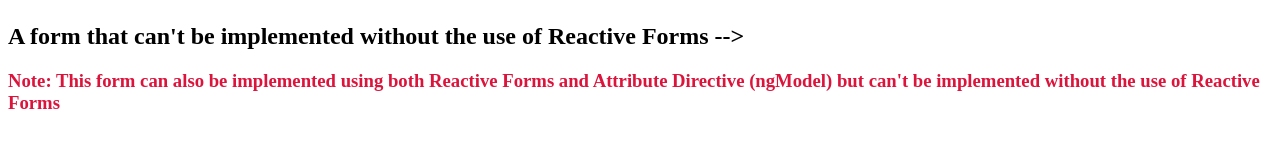
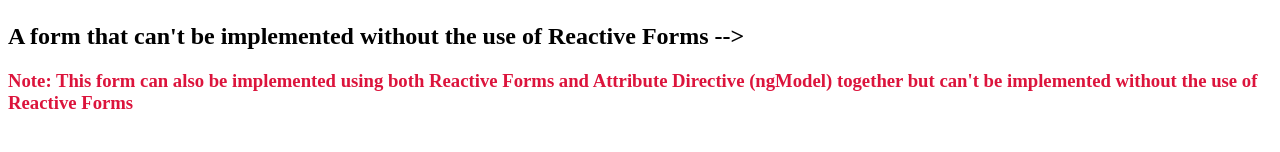
Before and after one commit to shahinzaman1o2/angular_jumpstart, an Angular app: page /reactiveForms-http-client in a window 1280 px wide. Shown: the part 157-309 px from the top of the page. Built offline with nearby package versions, Linux system fonts and the light colour scheme; no server answers.

Commit message:
Made ignorable change.

```diff
--- a/src/app/reactive-forms-http-client/reactive-forms-http-client.component.ts
+++ b/src/app/reactive-forms-http-client/reactive-forms-http-client.component.ts
@@ -20,9 +20,9 @@ import { ReactiveFormsHttpClientService } from '../reactive-forms-http-client.se
     <br><br>
 
     <!-- A form that can't be implemented without the use of Reactive Forms -->
-    <!-- Note: This form can also be implemented using both Reactive Forms and Attribute Directive (ngModel) but can't be implemented without the use of Reactive Forms -->
+    <!-- Note: This form can also be implemented using both Reactive Forms and Attribute Directive (ngModel) together but can't be implemented without the use of Reactive Forms -->
     <h2>A form that can't be implemented without the use of Reactive Forms --> </h2>
-    <h3 style="color: crimson; margin-bottom: 40px;">Note: This form can also be implemented using both Reactive Forms and Attribute Directive (ngModel) but can't be implemented without the use of Reactive Forms</h3>
+    <h3 style="color: crimson; margin-bottom: 40px;">Note: This form can also be implemented using both Reactive Forms and Attribute Directive (ngModel) together but can't be implemented without the use of Reactive Forms</h3>
 
     <form [formGroup]="formGroup" (ngSubmit)="onSubmit()">
       <input type="text" formControlName="name" placeholder="Enter your name">
@@ -31,7 +31,7 @@ import { ReactiveFormsHttpClientService } from '../reactive-forms-http-client.se
       <button type="submit" [disabled]="formGroup.invalid">Submit</button>
     </form>
 
-    <!-- This form can also be implemented using both Reactive Forms and Attribute Directive (ngModel): -->
+    <!-- This form can also be implemented using both Reactive Forms and Attribute Directive (ngModel) together: -->
     <!-- <form #formGroup="ngForm" (submit)="onSubmit()">
       <input type="text" [(ngModel)]="name" name="name" placeholder="Enter your name" required >
       <input type="email" [(ngModel)]="email" name="email" placeholder="Enter your email" required email>
@@ -51,7 +51,7 @@ export class ReactiveFormsHttpClientComponent implements OnInit {
   // A form that can't be implemented without the use of Reactive Forms -->
   formGroup!: FormGroup;
 
-  // This form can also be implemented using both Reactive Forms and Attribute Directive (ngModel):
+  // This form can also be implemented using both Reactive Forms and Attribute Directive (ngModel) together:
   // name: string = '';
   // email: string = '';
   // password: string = '';
@@ -102,7 +102,7 @@ export class ReactiveFormsHttpClientComponent implements OnInit {
     }
   }
 
-  // This form can also be implemented using both Reactive Forms and Attribute Directive (ngModel):
+  // This form can also be implemented using both Reactive Forms and Attribute Directive (ngModel) together:
   // onSubmit() {
   //   console.log('Form submitted:', {
   //     name: this.name,
```
